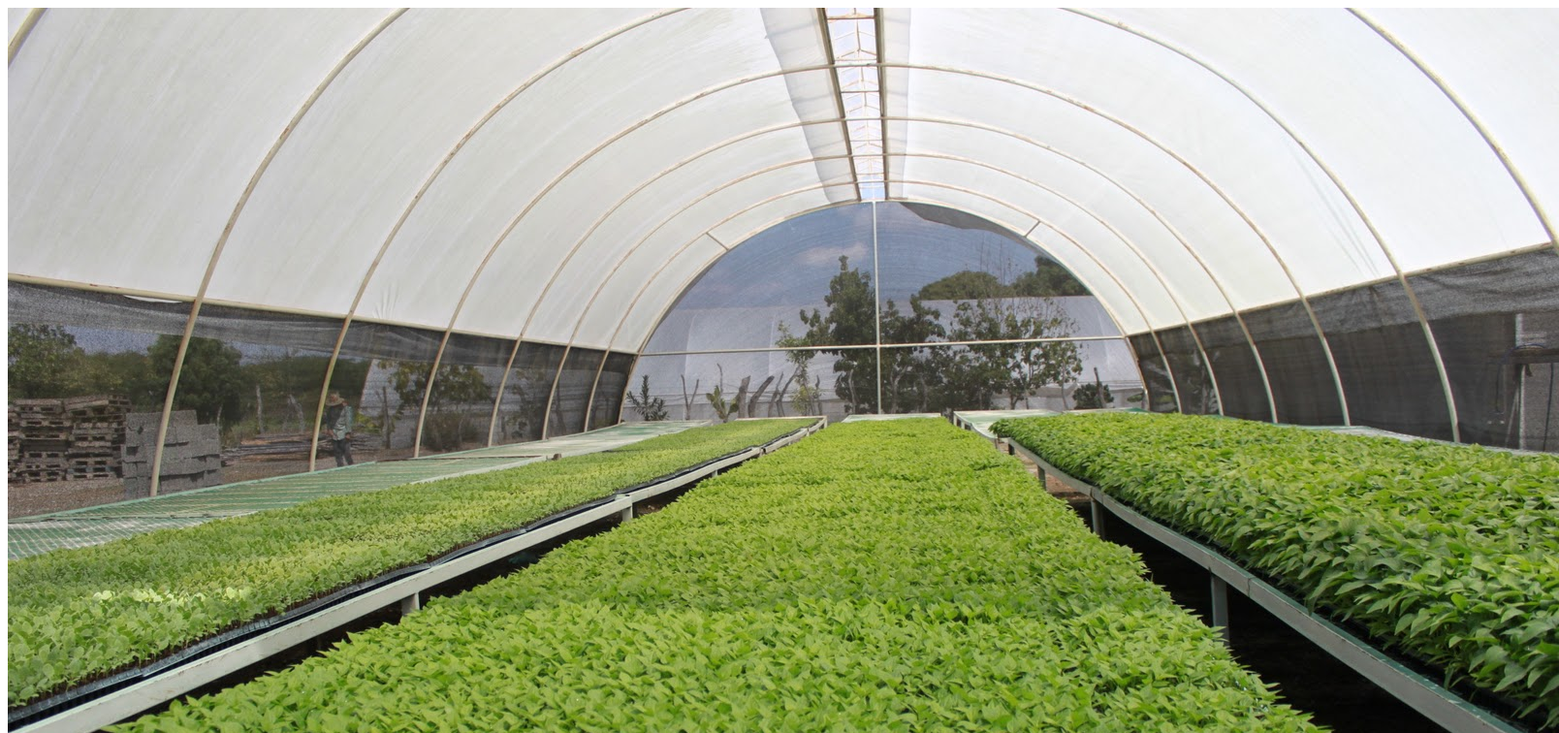
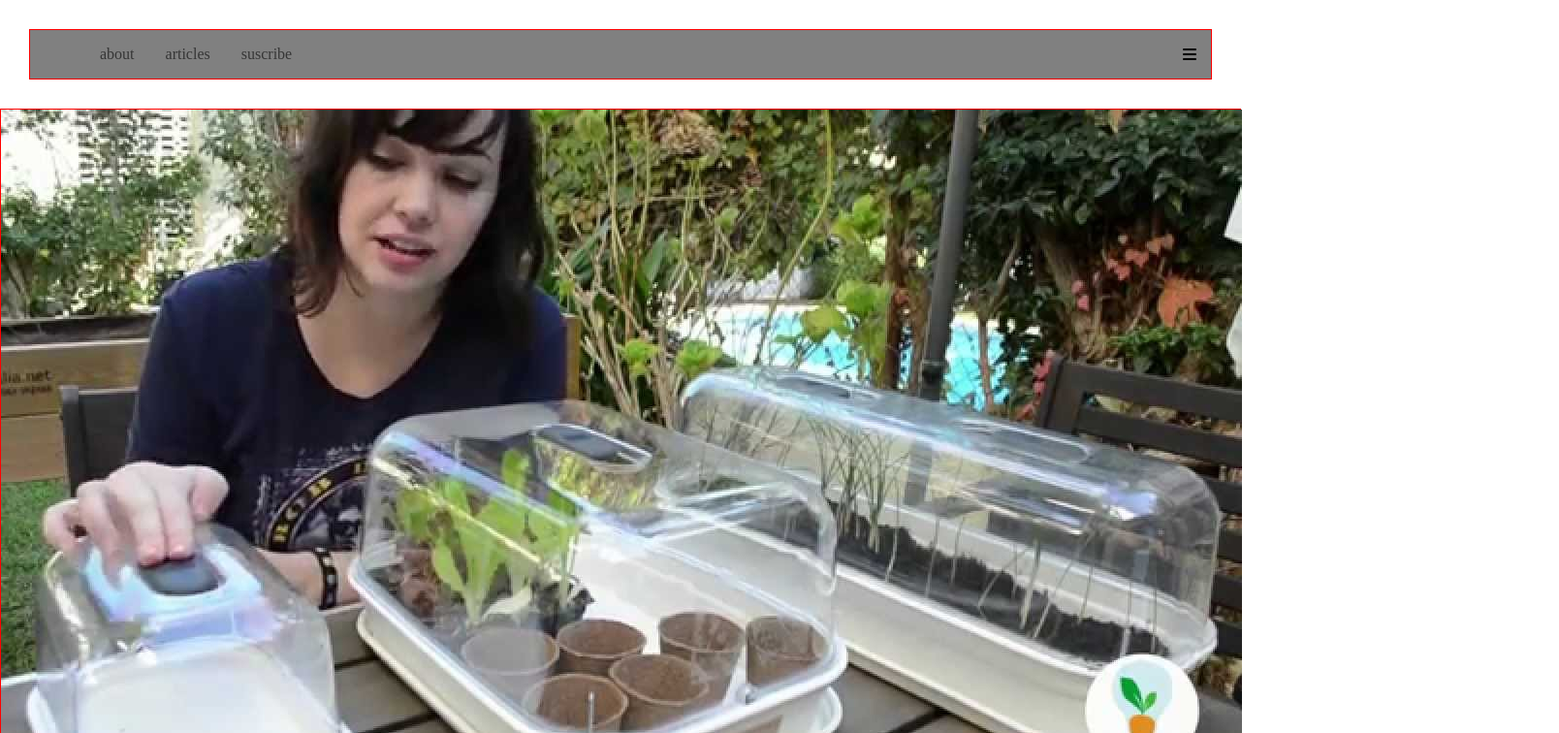
Before and after one commit to felipeUrra10/Prueba1_felipe_urra, a plain HTML site: page index.html in a window 1280 px wide. Shown: the top 756 px of the page at 97% size, 1608 px wide, since content can reach past the window. Drawn offline with Linux system fonts and the light colour scheme.

Commit message:
actualizacionCSS

```diff
--- a/css/style.css
+++ b/css/style.css
@@ -0,0 +1,34 @@
+body{
+    margin: 0px;
+}
+.header{
+    border: 1px solid red;
+    display: flex;
+    flex-direction: row-reverse;
+    justify-content: space-between;
+    align-items: center;
+    margin: 30px;
+    background: gray;
+}
+
+.header i{
+    margin-right:15px ;
+}
+
+.menu ul{
+    display: flex;
+}
+
+.menu ul li{
+    list-style-type:none ;
+}
+
+.menu ul li a {
+    text-decoration: none;
+    color:rgba(3, 3, 3, 0.596);
+    margin-left: 32px;
+}
+
+.seccion1 {
+    border: 1px solid red;
+}
--- a/index.html
+++ b/index.html
@@ -4,6 +4,8 @@
     <meta charset="UTF-8">
     <meta name="viewport" content="width=device-width, initial-scale=1.0">
     <title>Document</title>
+    <script src="https://kit.fontawesome.com/6969deb343.js"
+    crossorigin="anonymous"></script>
     <link rel="stylesheet" href="css/style.css">
 </head>
 <body>
@@ -11,7 +13,7 @@
     <div class="container">
         <!--Header-->
         <div class="header">
-            <img src="img/invernaderos.jpg" alt="">
+            <i class="fas fa-bars"></i>
 
 
             <div class="menu">
@@ -68,14 +70,25 @@
 
         <!--Seccion4-->
         <div class="seccion4">
-            <h3 class="Sus"
-            <span class="span">Suscribe</span> <br> <strong>Sing-up to our newsletter </strong>
-            ></h3>
+            <h3>subscribe</h3>
+            <p>sing-up our newsletter</p>
+
+            <input type="text" placeholder="Your e-mail" />
+            <button>SUBMIT</button>
+
         </div>
+        <!--ENDSeccion4-->
 
 
     </div>
     <!--ENDCONTAINER-->
 
+    <div class="footer">
+        <i class="fab fa-instagram"></i>
+        <i class="fab fa-twitter"></i>
+        <i class="fab fa-facebook-f"></i>
+        <i class="fab fa-pinterest-p"></i>
+    </div>
+
 </body>
 </html>
```
